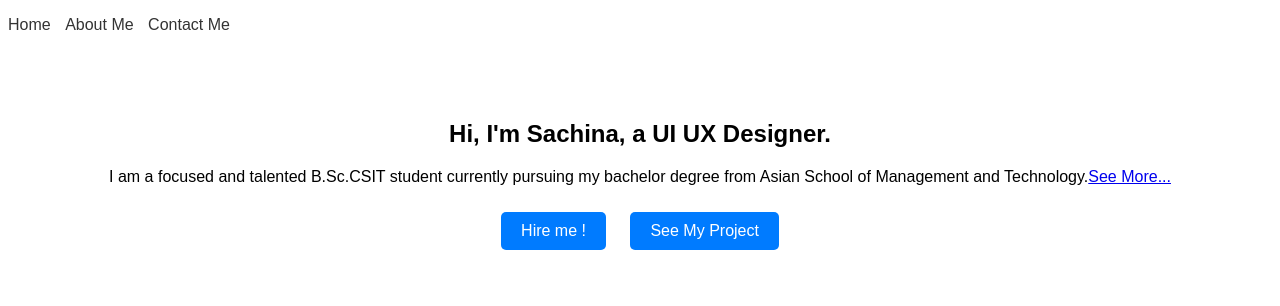
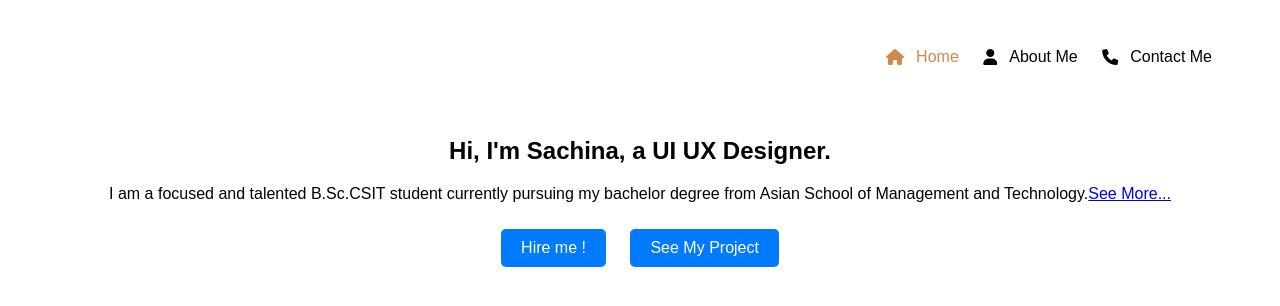
Before and after one commit to Jamal-SaadEddin/Portfolio-Example, a plain HTML site: page index.html in a window 1280 px wide. Drawn offline with Linux system fonts and the light colour scheme.

Commit message:
Style nav buttons

```diff
--- a/index.html
+++ b/index.html
@@ -6,15 +6,16 @@
     <meta name="viewport" content="width=device-width, initial-scale=1.0">
     <title>Sachina's Portfolio</title>
     <link rel="stylesheet" href="style.css">
+    <link rel="stylesheet" href="https://cdnjs.cloudflare.com/ajax/libs/font-awesome/6.0.0-beta3/css/all.min.css">
 </head>
 
 <body>
     <header>
         <nav>
             <ul>
-                <li><a href="#">Home</a></li>
-                <li><a href="#about">About Me</a></li>
-                <li><a href="#contact">Contact Me</a></li>
+                <li><a href="#home" class="home-button"><i class="fa fa-home"></i> Home</a></li>
+                <li><a href="#about"><i class="fa fa-user"></i> About Me</a></li>
+                <li><a href="#contact"><i class="fa fa-phone"></i> Contact Me</a></li>
             </ul>
         </nav>
     </header>
--- a/style.css
+++ b/style.css
@@ -1,20 +1,41 @@
 body {
     font-family: Arial, sans-serif;
+    margin: 0;
+    padding: 3rem;
+}
+
+header {
+    padding-right: 20px;
+}
+
+nav {
+    text-align: right;
 }
 
 nav ul {
     list-style: none;
     padding: 0;
+    margin: 0;
 }
 
 nav ul li {
-    display: inline;
-    margin-right: 10px;
+    display: inline-block;
+    margin-left: 20px;
+}
+
+nav ul li a i  {
+    margin-right: 12px;
 }
 
 nav ul li a {
     text-decoration: none;
-    color: #333;
+    color: #000;
+    display: flex;
+    align-items: center;
+}
+
+.home-button {
+    color: #D1884F;
 }
 
 #intro {
```
